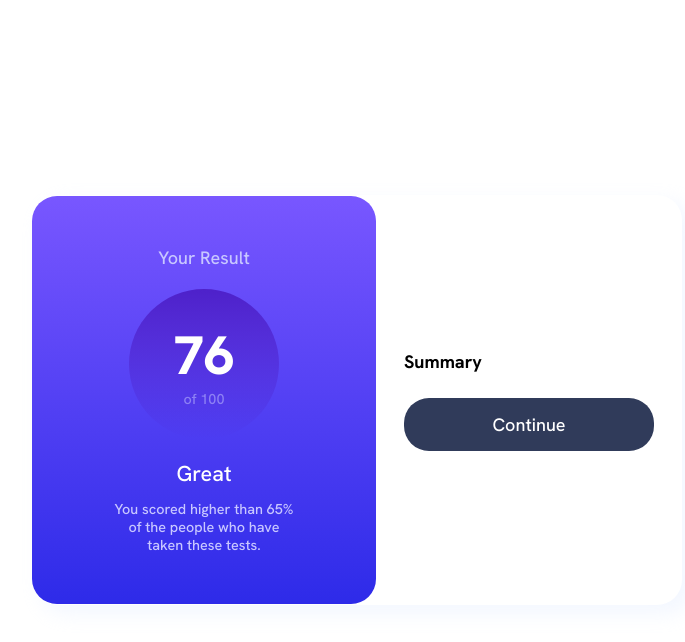
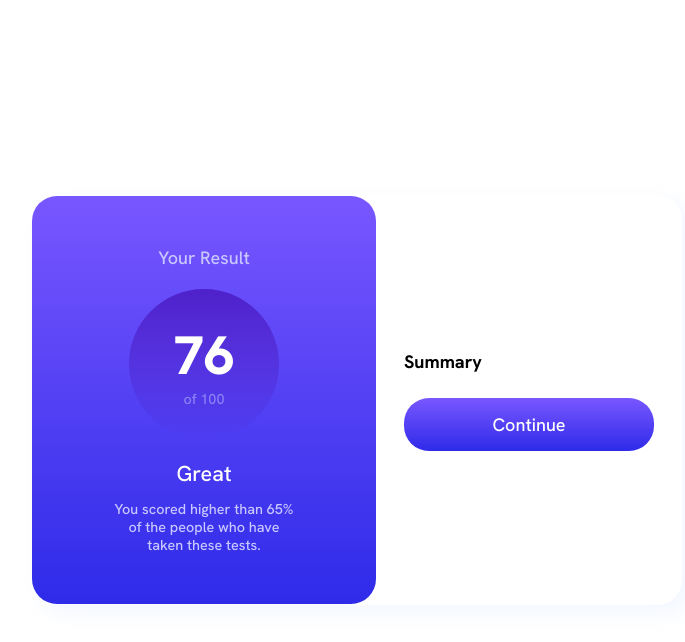
Before and after one commit to Jennifer-464/frontend-mentor, a plain HTML site: page Newbie/2-Results-Summary/index.html in a window 1280 px wide. In both pictures the pointer is over the button "Continue". Shown: the whole page, without its empty margins (283-968 px from the left). Drawn offline with Linux system fonts and the light colour scheme; no server answers.

```diff
--- a/Newbie/2-Results-Summary/style.css
+++ b/Newbie/2-Results-Summary/style.css
@@ -135,13 +135,17 @@
     font-weight: 700;
 }
 
-main aside button {
+button {
     background-color: var(--dark-gray-blue);
     color: var(--white);
     width: 100%;
     padding: 15px;
     border-radius: 25px;
     border: none;
+}
+
+button:hover {
+    background: linear-gradient(var(--light-slate-blue), var(--light-royal-blue));
 }
 
 .score-text {
```
